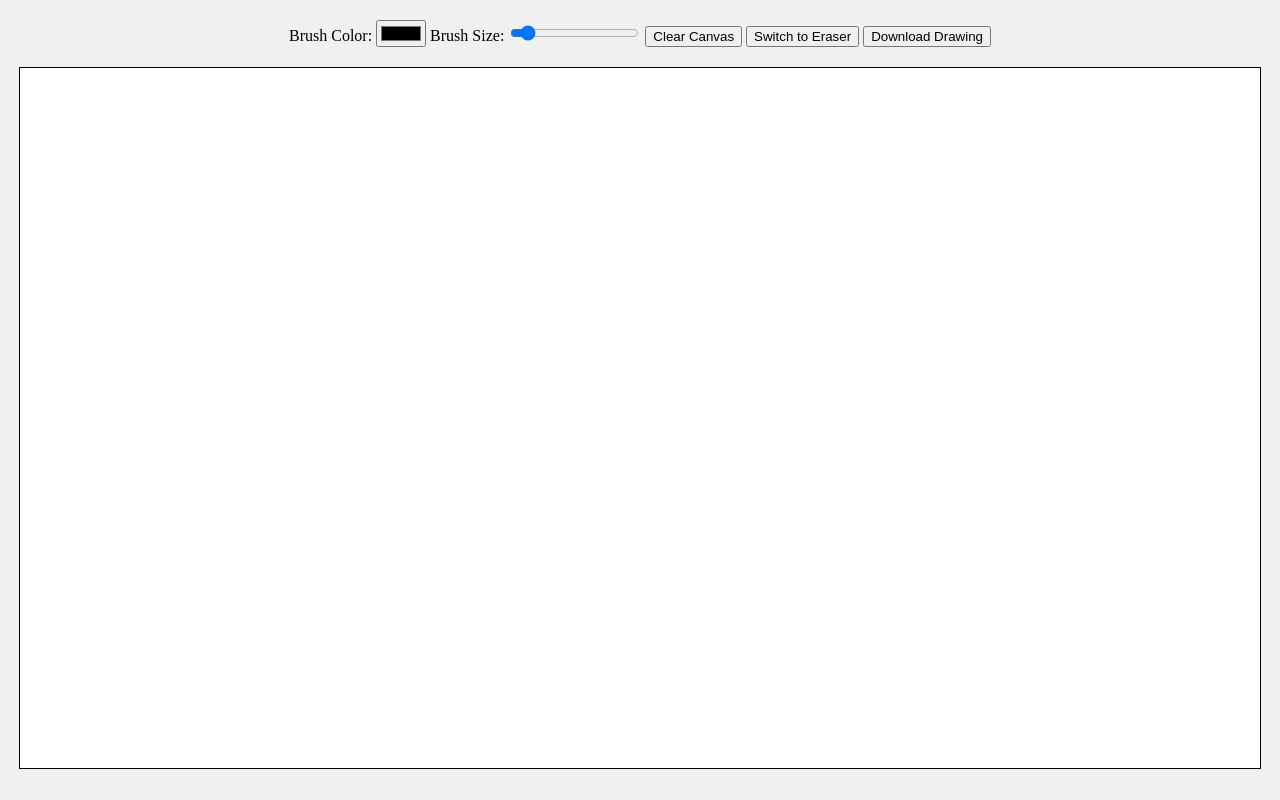
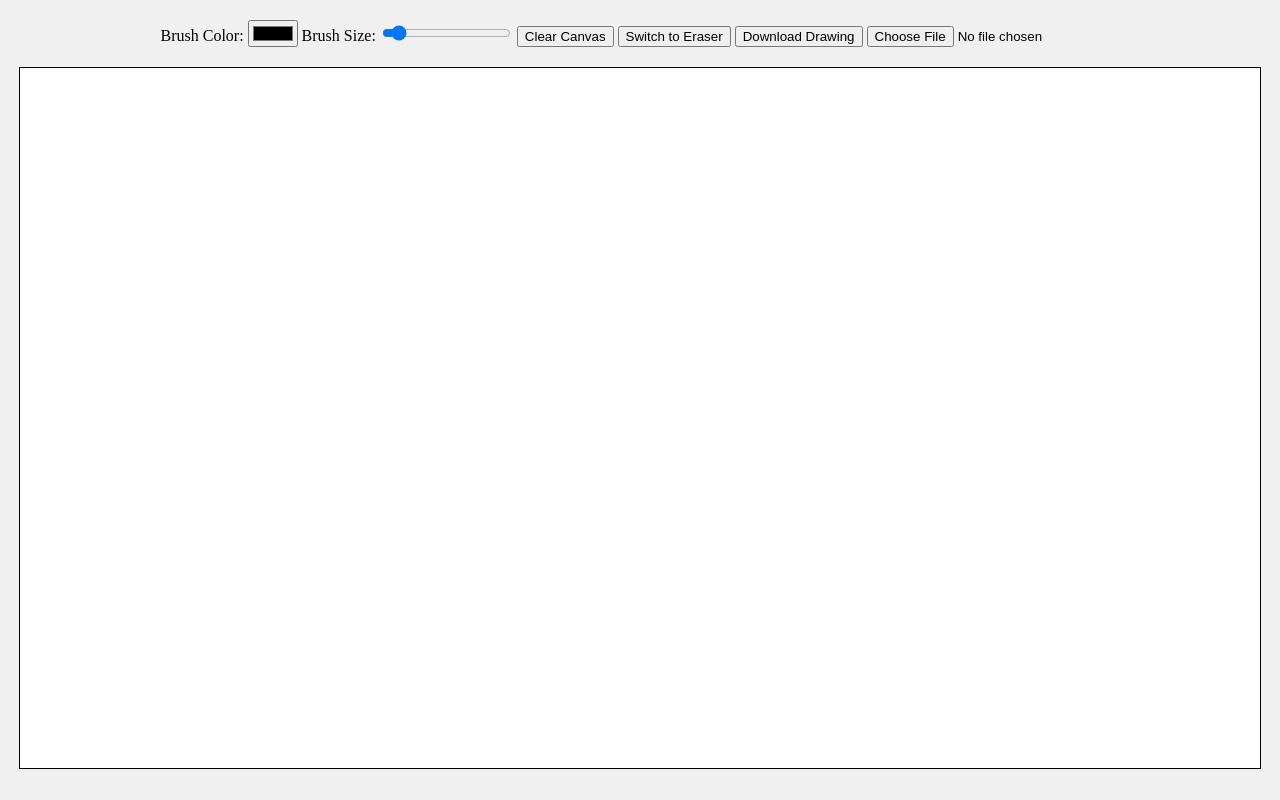
Before and after one commit to catOnKeyboardd/sketchpad, a plain HTML site: page index.html in a window 1280 px wide. Drawn offline with Linux system fonts and the light colour scheme.

Commit message:
Update index.html

```diff
--- a/index.html
+++ b/index.html
@@ -17,6 +17,7 @@
         <button id="clear-canvas">Clear Canvas</button>
         <button id="toggle-eraser">Switch to Eraser</button>
         <button id="download-canvas">Download Drawing</button>
+        <input type="file" id="import-image" accept="image/*">
     </div>
     <canvas id="paint-canvas"></canvas>
     <script src="script.js"></script>
```
